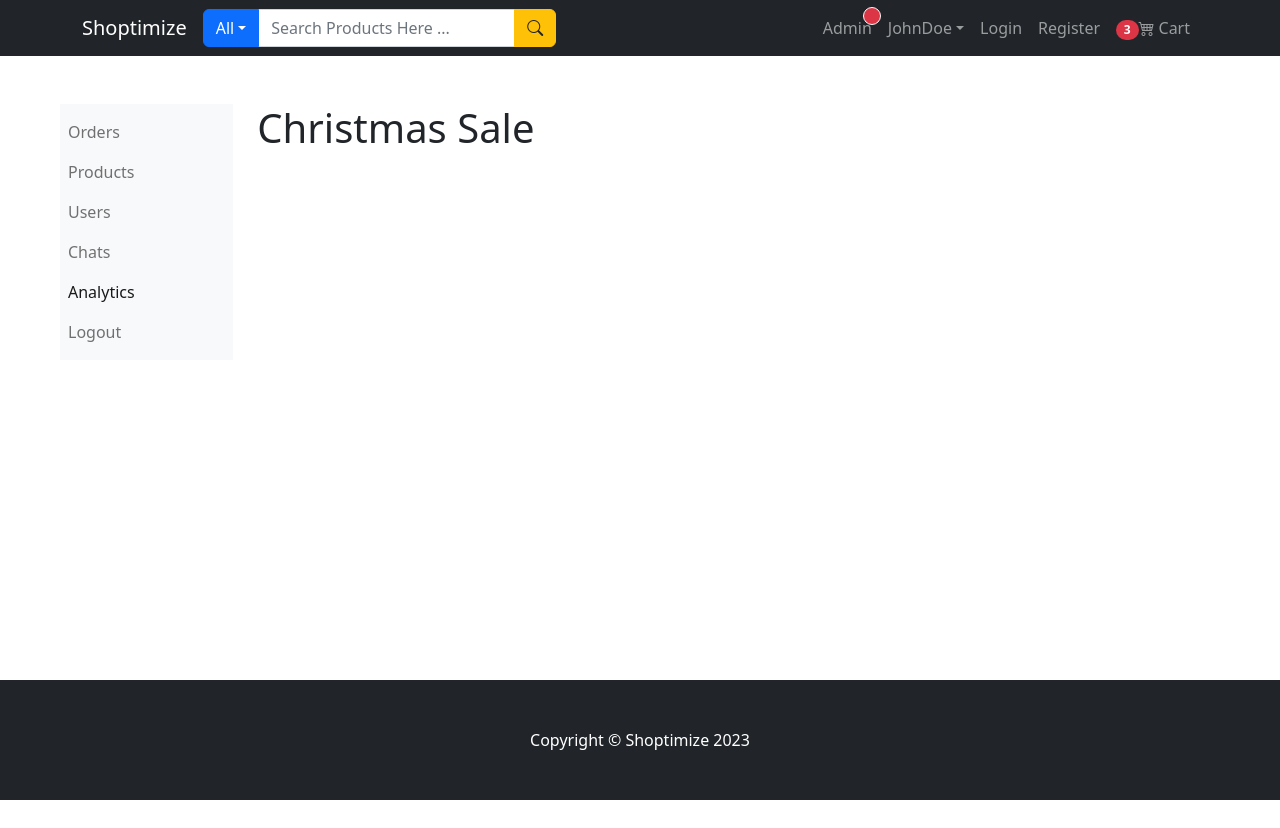
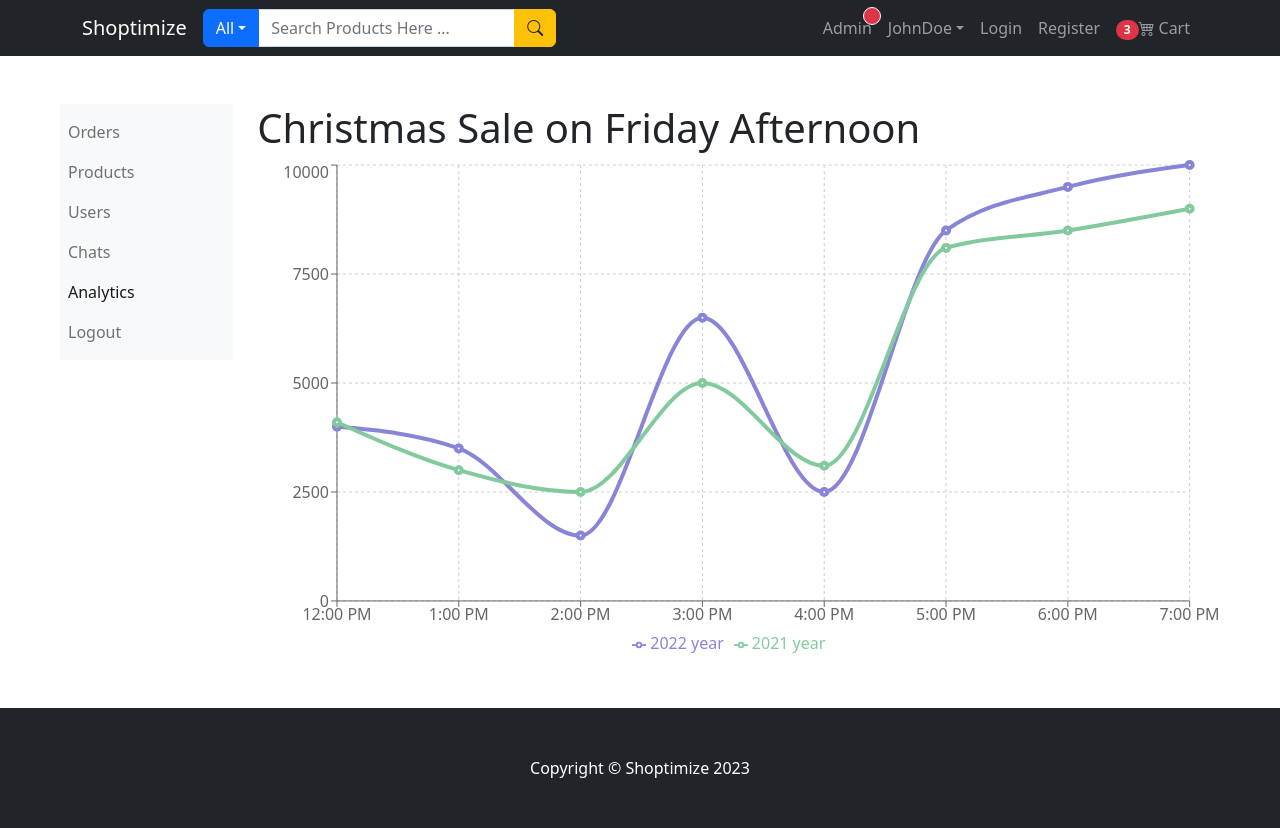
Before and after one commit to ShanchaiZ/MERN-ecommerce, a React (Create React App) app in the folder frontend/: page /admin/analytics in a window 1280 px wide. Before the commit the page ends 800 px from the top, so only its background shows below. Built offline with nearby package versions, Linux system fonts and the light colour scheme.

Commit message:
added my own dummy data and chart settings and properties from ReChart docs

```diff
--- a/frontend/src/pages/admin/AdminAnalyticsPage.js
+++ b/frontend/src/pages/admin/AdminAnalyticsPage.js
@@ -6,52 +6,49 @@ import { LineChart, Line, XAxis, YAxis, CartesianGrid, Tooltip, Legend, Responsi
 
 const AdminAnalyticsPage = () => {
 
-    // ReCharts sample data:
+    // ReCharts Sample data:
     const data = [
         {
-            name: 'Page A',
-            uv: 4000,
-            pv: 2400,
-            amt: 2400,
+            name: "12:00 PM", //x-axis = Hours
+            "2022 year" : 4000, //Sales year 2022 : total revenue in $
+            "2021 year" : 4100, //Sales year 2022 : total revenue in $
         },
         {
-            name: 'Page B',
-            uv: 3000,
-            pv: 1398,
-            amt: 2210,
+            name: "1:00 PM",
+            "2022 year" : 3500,
+            "2021 year" : 3000,
         },
         {
-            name: 'Page C',
-            uv: 2000,
-            pv: 9800,
-            amt: 2290,
+            name: "2:00 PM",
+            "2022 year" : 1500,
+            "2021 year" : 2500,
         },
         {
-            name: 'Page D',
-            uv: 2780,
-            pv: 3908,
-            amt: 2000,
+            name: "3:00 PM",
+            "2022 year" : 6500,
+            "2021 year" : 5000,
         },
         {
-            name: 'Page E',
-            uv: 1890,
-            pv: 4800,
-            amt: 2181,
+            name: "4:00 PM",
+            "2022 year" : 2500,
+            "2021 year" : 3100,
         },
         {
-            name: 'Page F',
-            uv: 2390,
-            pv: 3800,
-            amt: 2500,
+            name: "5:00 PM",
+            "2022 year" : 8500,
+            "2021 year" : 8100,
         },
         {
-            name: 'Page G',
-            uv: 3490,
-            pv: 4300,
-            amt: 2100,
+            name: "6:00 PM",
+            "2022 year" : 9500,
+            "2021 year" : 8500,
+        },
+        {
+            name: "7:00 PM",
+            "2022 year" : 10000,
+            "2021 year" : 9000,
         },
     ];
-
 
     return (
 
@@ -62,7 +59,31 @@ const AdminAnalyticsPage = () => {
 
             {/* Analytics Chart */}
             <Col md={10} width="100%" height="100%">
-                <h1>Christmas Sale</h1>
+                <h1>Christmas Sale on Friday Afternoon</h1>
+
+                {/* Chart Functionalities: */}
+                <ResponsiveContainer width="100%" height={500}>
+                    <LineChart
+                        width={500}
+                        height={300}
+                        data={data} //all data comes from this {data} line!
+                        margin={{
+                            top: 5,
+                            right: 30,
+                            left: 20,
+                            bottom: 5,
+                        }}
+                    >
+                        {/* Chart Properties */}
+                        <CartesianGrid strokeDasharray="3 3" />
+                        <XAxis dataKey="name" />
+                        <YAxis />
+                        <Tooltip />
+                        <Legend />
+                        <Line type="monotone" dataKey="2022 year" stroke="#8884d8" activeDot={{ r: 8 }} strokeWidth={4} />
+                        <Line type="monotone" dataKey="2021 year" stroke="#82ca9d" strokeWidth={4} />
+                    </LineChart>
+                </ResponsiveContainer>
             </Col>
         </Row>
 
```
